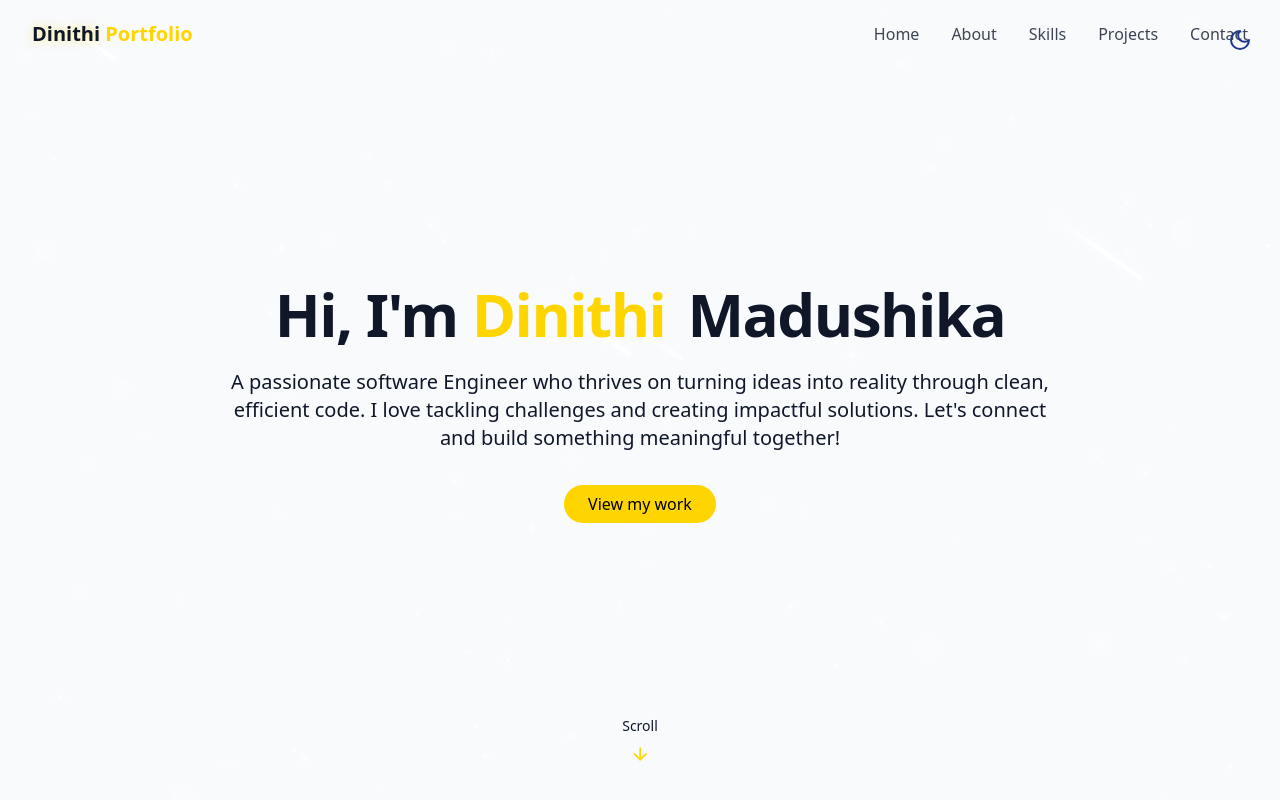
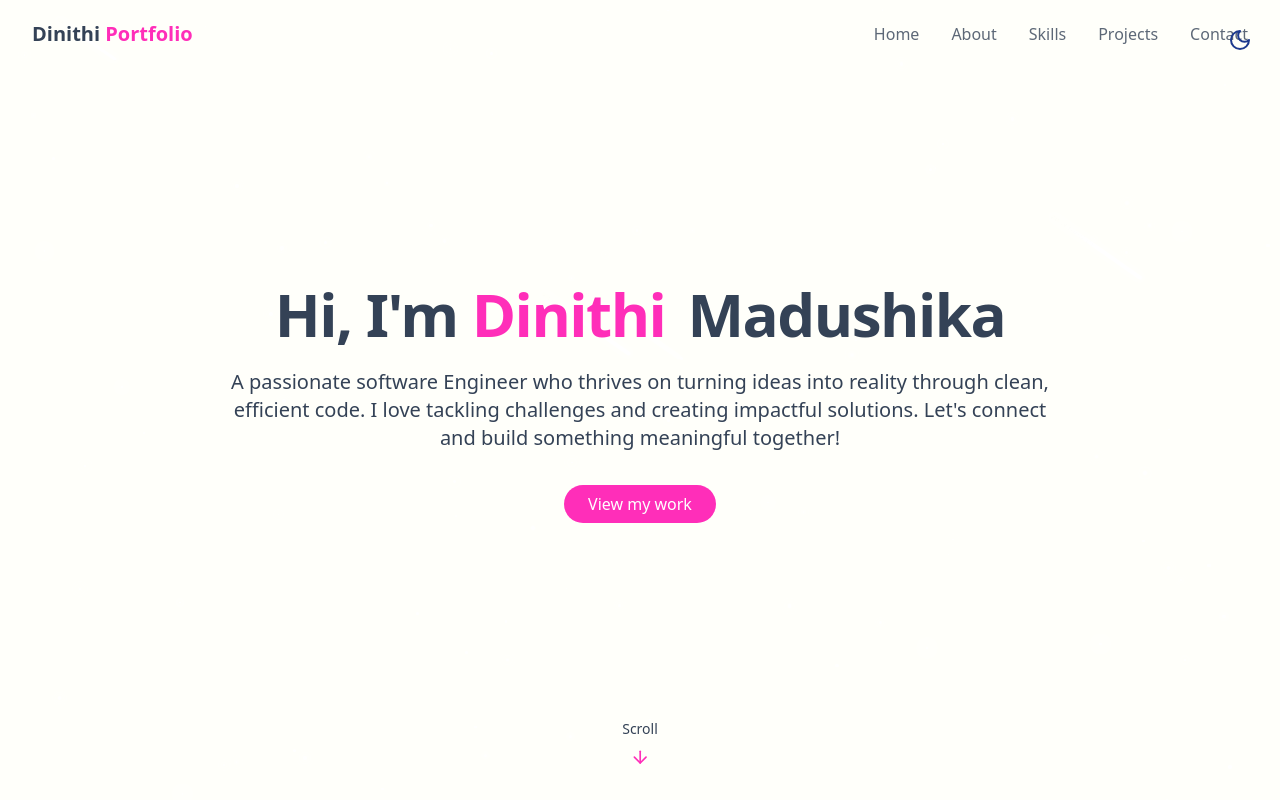
Before and after one commit to Dinithi2001/PORTFOLIO, a React (Vite) app: page / in a window 1280 px wide. Shown: the top 800 px of the page. Built offline with nearby package versions, Linux system fonts and the light colour scheme.

Commit message:
change styles

```diff
--- a/src/components/NavBar.jsx
+++ b/src/components/NavBar.jsx
@@ -32,7 +32,7 @@ export const NavBar = ()=>{
             <div className="container flex items-center justify-between">
                 <a className="font-bold text-xl text-primary flex items-center" href="#hero">
                     <span className="relative z-10">
-                        <span className="text-glow text-foreground"> Dinithi </span> Portfolio
+                        <span className=" text-foreground"> Dinithi </span> Portfolio
                     </span>
                 </a>
 
--- a/src/components/ThemeToggle.jsx
+++ b/src/components/ThemeToggle.jsx
@@ -19,11 +19,13 @@ export const ThemeToggle = () => {
     },[])
 
     const toggleTheme = () =>{
-        if(isDarkMode){
+         if(isDarkMode){
             document.documentElement.classList.remove("dark");
+            document.documentElement.classList.add("light"); // Add this
             localStorage.setItem("theme","light");
             setIsDarkMode(false);
         }else{
+            document.documentElement.classList.remove("light"); // Add this
             document.documentElement.classList.add("dark");
             localStorage.setItem("theme","dark");
             setIsDarkMode(true);
--- a/src/index.css
+++ b/src/index.css
@@ -60,19 +60,47 @@
       opacity: 0;
     }
   }
+
+  @keyframes rainbow-pulse {
+  0%, 100% {
+    background-position: 0% 50%;
+  }
+  50% {
+    background-position: 100% 50%;
+  }
+}
+
+@keyframes bounce {
+  0%, 100% {
+    transform: translateY(-5%);
+    animation-timing-function: cubic-bezier(0.8,0,1,1);
+  }
+  50% {
+    transform: translateY(0);
+    animation-timing-function: cubic-bezier(0,0,0.2,1);
+  }
+}
 }
 
 @layer base {
-  :root {
+  /* :root {
     --background: 210 40% 98%;
     --foreground: 222 47% 11%;
 
     --card: 0 0% 100%;
 
-    --primary: 50 100% 50%; /* Yellow */
-    --primary-foreground: 0 0% 0%; /* Black for better contrast */
+    --primary: 50 100% 50%;
+    --primary-foreground: 0 0% 0%;
 
     --border: 214 32% 91%;
+  } */
+    :root {
+    --background: 60 100% 99%; /* Very light cream */
+    --foreground: 215 25% 27%; /* Dark blue-gray */
+    --card: 0 0% 100%; /* Pure white */
+    --primary: 320 100% 59%; /* Vibrant pink */
+    --primary-foreground: 0 0% 100%; /* White */
+    --border: 240 20% 95%; /* Very light gray */
   }
 
   .dark {
@@ -122,13 +150,43 @@
   }
 }
 
+@utility fun-text-shadow {
+    text-shadow: 2px 2px 0px theme('colors.pink.200'),
+                 4px 4px 0px theme('colors.purple.100');
+  }
+
+@utility fun-hover-scale {
+    @apply transition-transform duration-300 hover:scale-110;
+  }
+@utility rainbow-border {
+    border-image: linear-gradient(
+      to right,
+      theme('colors.pink.500'),
+      theme('colors.purple.500'),
+      theme('colors.blue.500'),
+      theme('colors.green.500'),
+      theme('colors.yellow.500'),
+      theme('colors.orange.500'),
+      theme('colors.red.500')
+    ) 1;
+  }
+
+
 @utility text-glow {
   @apply relative;
   text-shadow: 0 0 10px rgba(255, 230, 0, 0.5); /* Updated to yellow glow */
 }
 
 @utility card-hover {
-  @apply transition-transform duration-300 hover:scale-[1.02] hover:shadow-lg;
+  @apply transition-transform duration-300;
+
+  .light & {
+    @apply hover:scale-[1.03] hover:shadow-lg rainbow-border;
+  }
+
+  .dark & {
+    @apply hover:scale-[1.02];
+  }
 }
 
 @utility gradient-border {
@@ -140,8 +198,19 @@
 
 @utility cosmic-button {
   @apply px-6 py-2 rounded-full bg-primary text-primary-foreground font-medium
-         transition-all duration-300 hover:shadow-[0_0_10px_rgba(255,230,0,0.5)] /* Updated to yellow shadow */
+         transition-all duration-300
          hover:scale-105 active:scale-95;
+
+  .light & {
+    background: linear-gradient(45deg, theme('colors.pink.500'), theme('colors.purple.500'));
+    @apply shadow-md hover:shadow-lg fun-hover-scale;
+    animation: rainbow-pulse 3s ease infinite;
+    background-size: 200% 200%;
+  }
+
+  .dark & {
+    @apply hover:shadow-[0_0_10px_rgba(255,230,0,0.5)];
+  }
 }
 
 @utility star {
@@ -154,6 +223,28 @@
   box-shadow: 0 0 10px 5px rgba(255, 255, 255, 0.3);
 }
 
+.light .star {
+  background: radial-gradient(circle, theme('colors.pink.400') 0%, theme('colors.purple.400') 100%);
+  box-shadow: 0 0 10px 2px theme('colors.pink.200');
+}
+
+/* Update your existing components */
+.light .meteor {
+  background: linear-gradient(to right, theme('colors.pink.400'), theme('colors.purple.400'), transparent);
+  box-shadow: 0 0 10px 2px theme('colors.pink.200');
+}
+
+/* Add this for fun text elements in light mode */
+.light .fun-text {
+  @apply fun-text-shadow font-bold;
+  background: linear-gradient(45deg, theme('colors.pink.500'), theme('colors.purple.500'), theme('colors.blue.500'));
+  background-clip: text;
+  -webkit-background-clip: text;
+  color: transparent;
+  animation: rainbow-pulse 5s ease infinite;
+  background-size: 200% 200%;
+}
+
 #root {
   max-width: 100%;
   margin: 0 auto;
```
